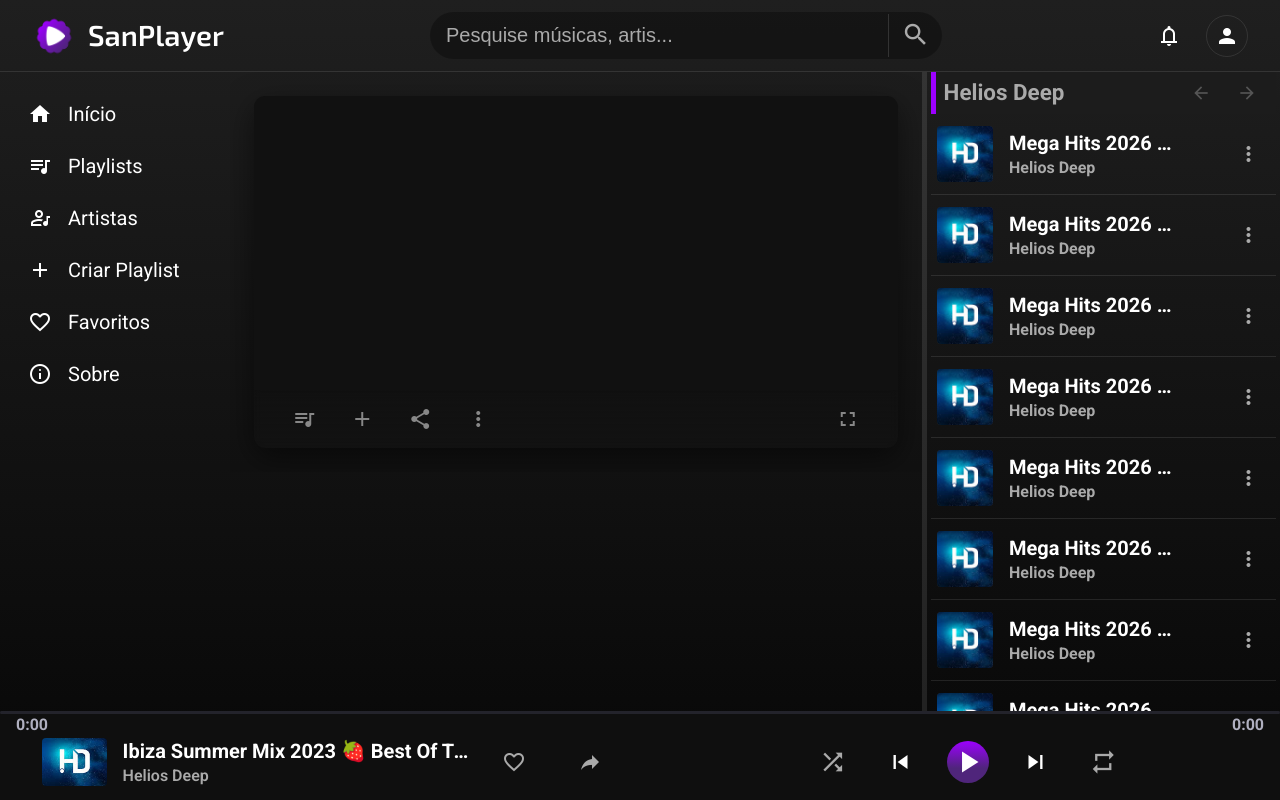
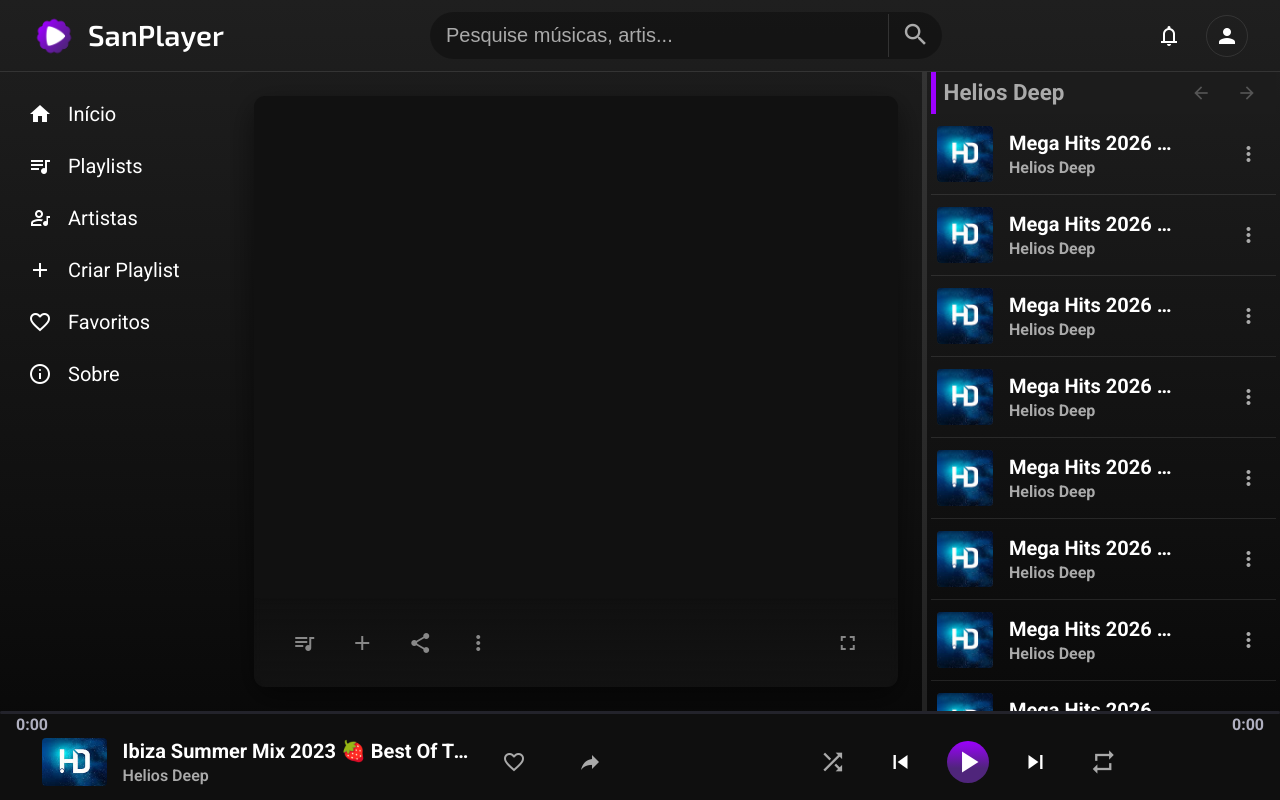
Before and after one commit to sanplayer/sanplayer.github.io, a plain HTML site: page index.html in a window 1280 px wide. Drawn offline with nearby package versions, Linux system fonts and the light colour scheme.

Commit message:
Add files via upload

```diff
--- a/style.css
+++ b/style.css
@@ -462,7 +462,7 @@ button:active {
 
 .video-wrapper {
     width: 100%;
-    aspect-ratio: 3 / 4;
+    aspect-ratio: 16 / 9;
     background-color: #111;
     border-radius: 0.7rem;
     position: relative;
@@ -2826,8 +2826,6 @@ button:active {
 .modal-body {
     display: flex;
     flex-direction: column;
-    align-items: center;
-    justify-content: center;
     gap: 1rem;
     padding: 1.5rem;
     min-height: 150px;
@@ -2868,7 +2866,7 @@ button:active {
         z-index: var(--main-z-index);
         padding-bottom: var(--footer-height);
     }
-
+/*
     .video-stage {
         flex: 0 0 auto;
         width: 100vw;
@@ -2890,7 +2888,7 @@ button:active {
         min-height: 180px;
         border-radius: 0;
     }
-
+*/
     .playlist-aside {
         flex: 1 1 auto;
         width: 100vw;
@@ -3205,15 +3203,15 @@ button:active {
 }
 
 /* =============================================================================
-   12. RESPONSIVIDADE MOBILE (@media max-width: 411px) SAMSUNG J8
+   12. RESPONSIVIDADE MOBILE (@media max-width: 384px) SAMSUNG A23
    ============================================================================= */
 
-@media (min-width: 411px) {
-    .video-stage {
+@media (min-width: 360px) {
+    /*.video-stage {
         max-height: 50vh;
-    }
+    }*/
     .video-wrapper {
         aspect-ratio: 1 / 1;
-        max-height: 50vh;
-    }
-}
+
+    }
+}
```
